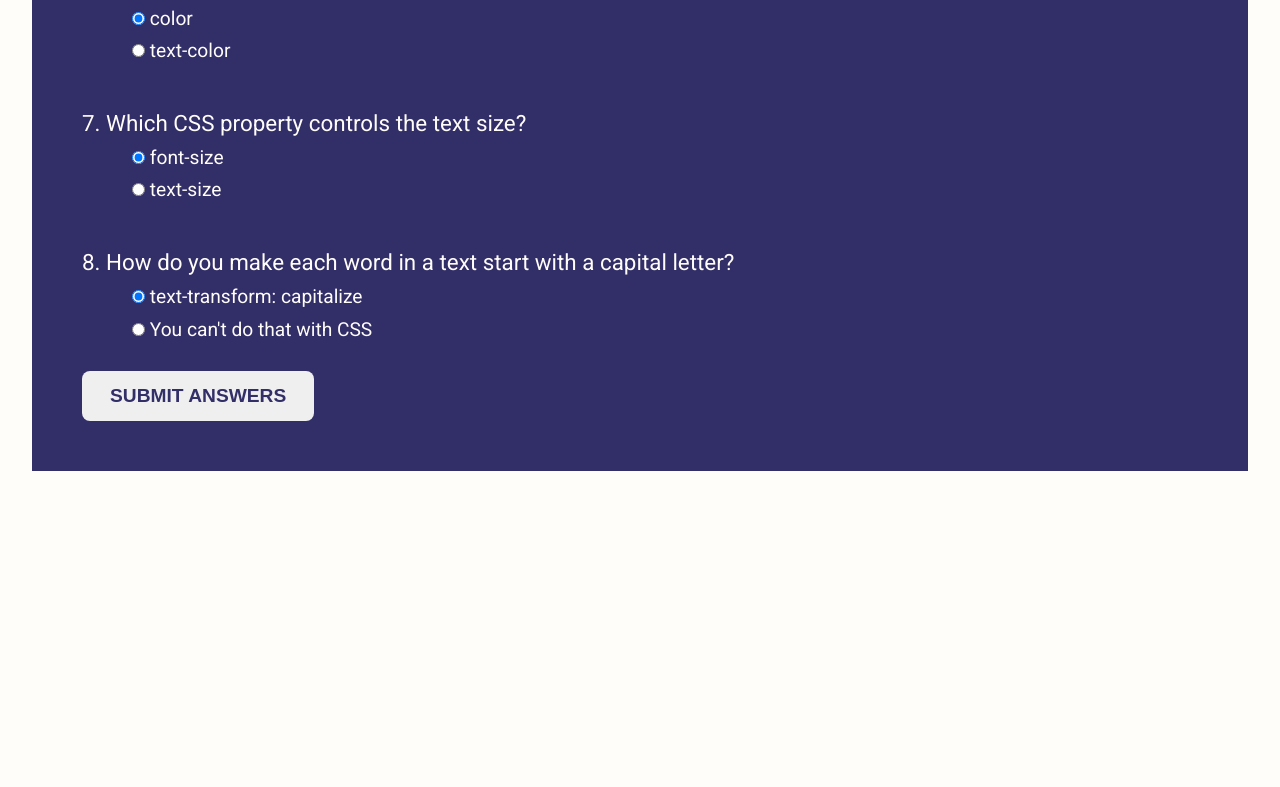
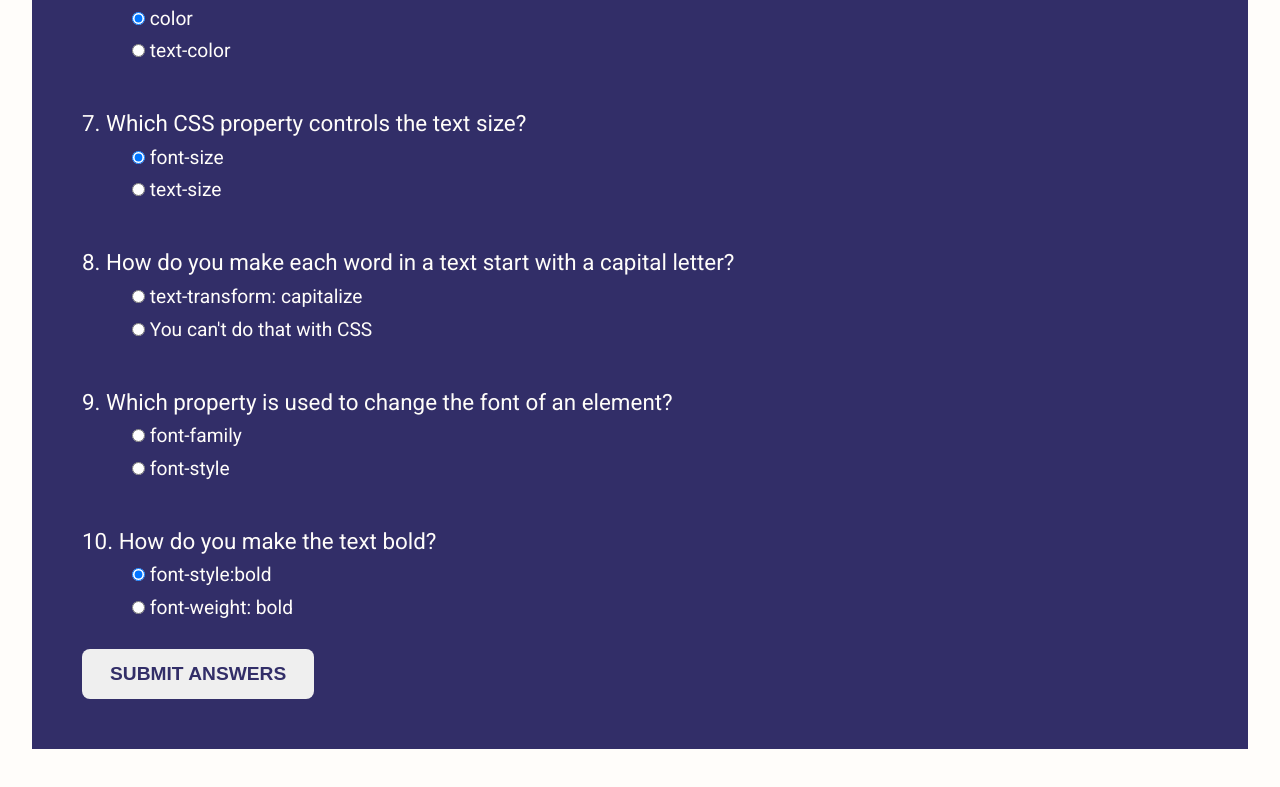
Before and after one commit to fstipo/CSS-Quiz, a plain HTML site: page index.html in a window 1280 px wide. Shown: the part 979-1766 px from the top of the page. Before the commit the page ends 1490 px from the top, so only its background shows below. Drawn offline with nearby package versions, Linux system fonts and the light colour scheme.

Commit message:
add 2 questions

```diff
--- a/index.html
+++ b/index.html
@@ -107,6 +107,28 @@
                         <label for="">You can't do that with CSS</label>
                     </div>
                 </div>
+                <div>
+                    <p>9. Which property is used to change the font of an element?</p>
+                    <div class='radio'>
+                        <input type="radio" name="q8" value="A" checked>
+                        <label for="">font-family</label>
+                    </div>
+                    <div class='radio'>
+                        <input type="radio" name="q8" value="B">
+                        <label for="">font-style</label>
+                    </div>
+                </div>
+                <div>
+                    <p>10. How do you make the text bold?</p>
+                    <div class='radio'>
+                        <input type="radio" name="q8" value="A" checked>
+                        <label for="">font-style:bold</label>
+                    </div>
+                    <div class='radio'>
+                        <input type="radio" name="q8" value="B">
+                        <label for="">font-weight: bold</label>
+                    </div>
+                </div>
         </div>
         <button type="submit">Submit Answers</button>
         </form>
```
